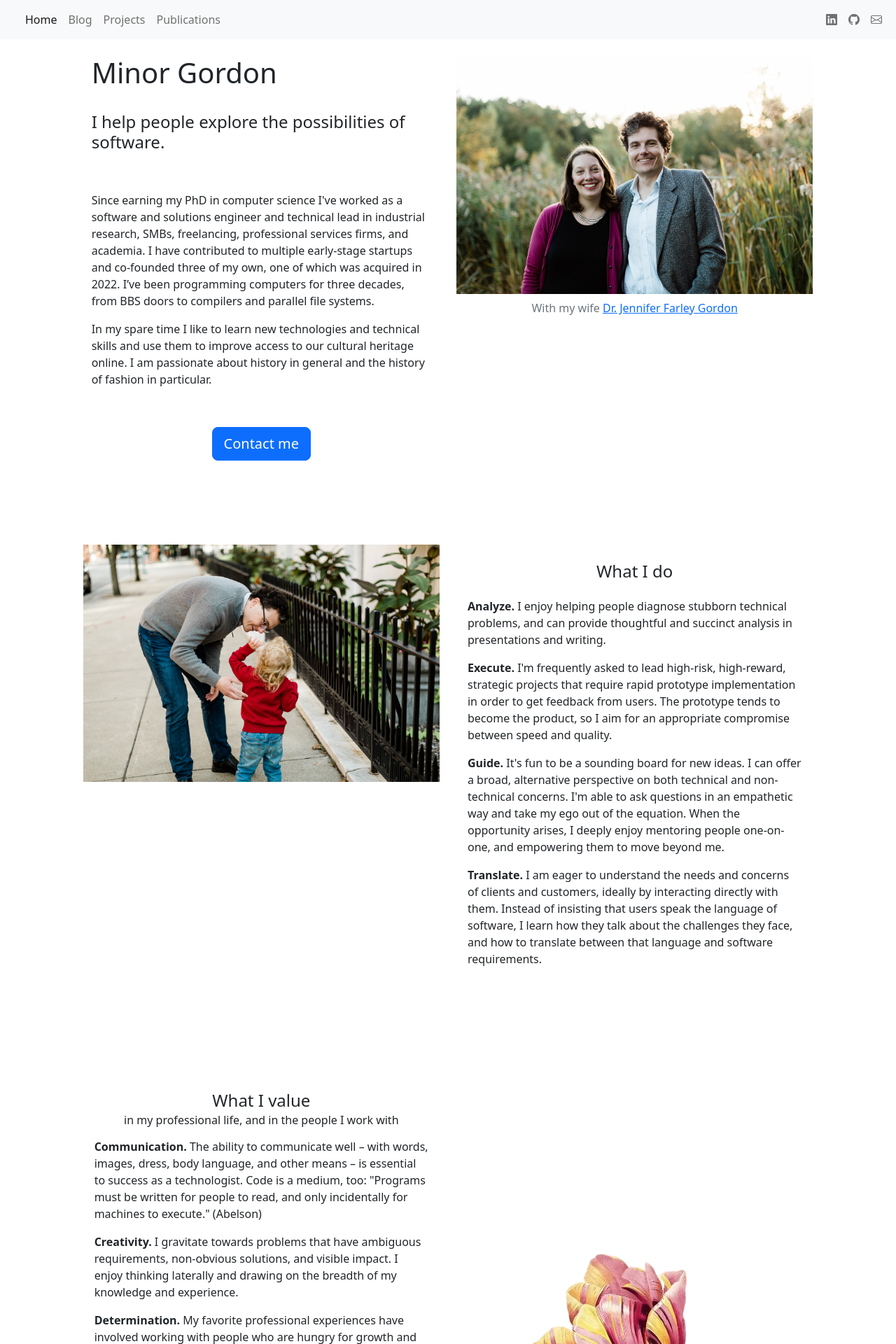
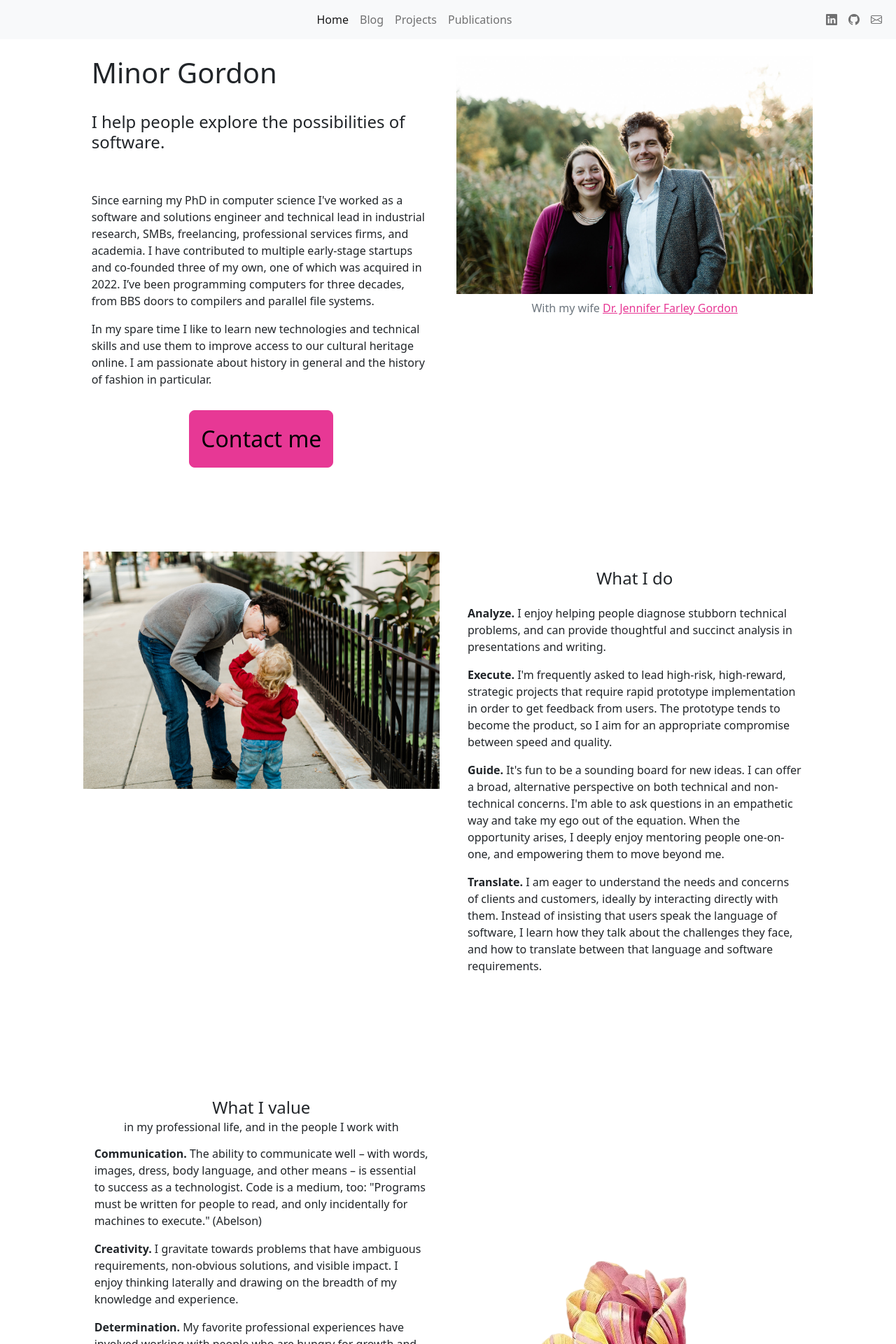
Before and after one commit to minorg/minorgordon.net, a Jekyll site: the page built from index.html, in a window 1280 px wide. Shown: the top 1920 px of the page at 70% size. Built offline with Jekyll 4.4.1, drawn with Linux system fonts in a browser that asks for light colours; nearby versions of some CDN libraries.

Commit message:
customizing Bootstrap further

```diff
--- a/_includes/navbar.html
+++ b/_includes/navbar.html
@@ -1,7 +1,7 @@
 <nav class="navbar navbar-expand-lg navbar-light bg-light">
     <div class="container-fluid">
-        <span class="navbar-brand"></span>
-        <ul class="navbar-nav me-auto">
+            <div class="d-flex flex-grow-1 justify-content-center">
+                <ul class="navbar-nav">
                     <li class="nav-item">
                         <a class="nav-link {% if page.url == '/' %}active{% endif %}" href="/">Home</a>
                     </li>
@@ -9,7 +9,8 @@
                     <li class="nav-item"><a class="nav-link {% if page.url contains '/projects.html' %}active{% endif %}" href="{{ "/projects.html" | prepend: site.baseurl }}">Projects</a></li>
                     <li class="nav-item"><a class="nav-link {% if page.url contains '/publications.html' %}active{% endif %}" href="{{ "/publications.html" | prepend: site.baseurl }}">Publications</a></li>
                 </ul>
-        <ul class="navbar-nav ms-auto">
+            </div>
+            <ul class="navbar-nav">
                 <li class="nav-item">
                     <a class="nav-link" href="https://www.linkedin.com/in/minor-gordon/"><i class="bi bi-linkedin"></i></a>
                 </li>
--- a/_sass/main.scss
+++ b/_sass/custom.scss
@@ -1,10 +1,18 @@
-@import "_variables";
+$pink: #e73895;
+$primary: $pink;
+
 @import "bootstrap-5.2.3/scss/bootstrap.scss";
 
 blockquote {
   font-style: italic;
 }
 
+.btn-cta {
+  padding: 1rem;
+  font-size: 2rem;
+  border-radius: 0.5rem;
+}
+
 .carousel-control-prev-icon,
 .carousel-control-next-icon{
   filter: invert(1)
--- a/index.html
+++ b/index.html
@@ -28,9 +28,9 @@ title: Home
                         </div>
                     </div>
                 </div>
-                <div class="row mt-4">
+                <div class="row">
                     <div class="col-12 text-center">
-                        <a class="btn btn-lg btn-primary" href="{{ "/contact.html" | prepend: site.baseurl }}">Contact me</a>
+                        <a class="btn btn-cta btn-primary" href="{{ "/contact.html" | prepend: site.baseurl }}">Contact me</a>
                     </div>
                 </div>
             </div>
--- a/minorgordon.net.scss
+++ b/minorgordon.net.scss
@@ -1,4 +1,4 @@
 ---
 ---
 
-@import "main";
+@import "custom";
```
Also changed, not shown: _sass/_variables.scss (deleted). Lines whose indentation alone changed are shown as unchanged.
